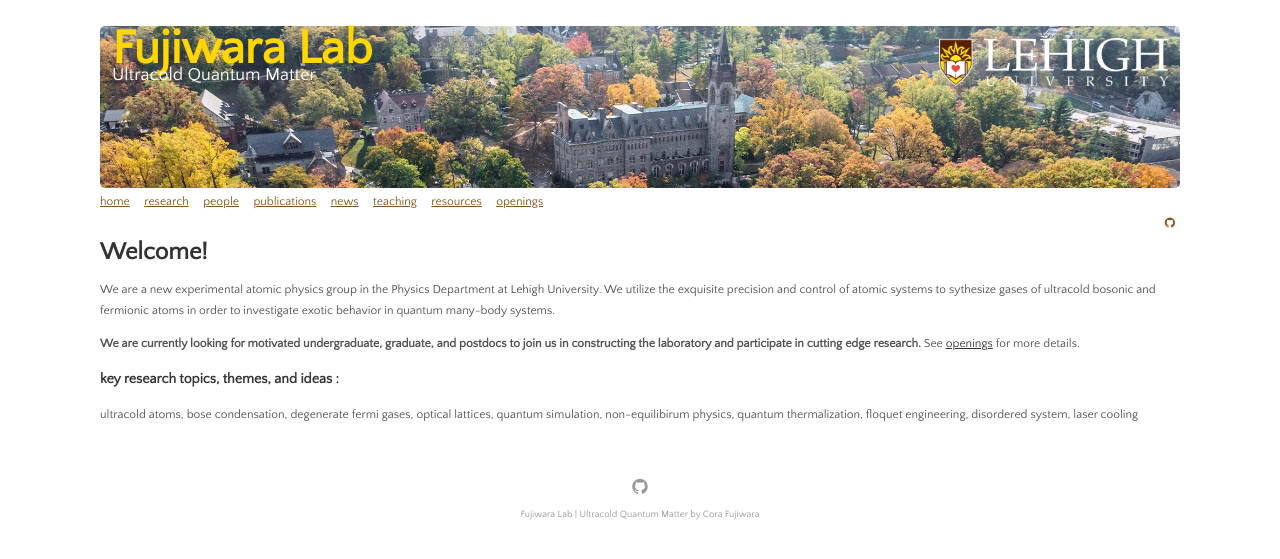
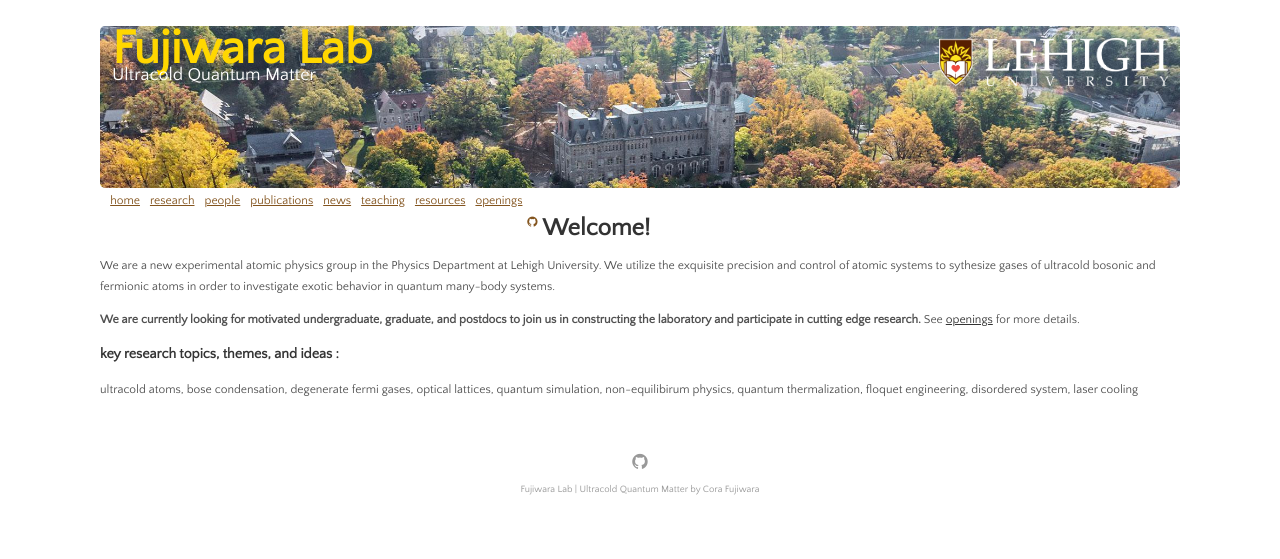
Before and after one commit to fujiwara-quantum-lab/fujiwara-quantum-lab.github.io, a Jekyll site: the page built from index.md, in a window 1280 px wide. Shown: the top 559 px of the page. Built offline with Jekyll 4.4.1, drawn with Linux system fonts in a browser that asks for light colours; the list of posts is cut into pages by our own code.

Commit message:
Update _default.scss

```diff
--- a/_sass/_default.scss
+++ b/_sass/_default.scss
@@ -35,15 +35,18 @@ html {
 .menu {
   padding-top: 0.2rem;
   display: block;
-    float: center;
+    float: left;
 
   color : $lehigh-brown-80;
 
 }
 
 .menu-content {
-  float: center;
+  float: left;
     color : $lehigh-brown-80;
+ justify-content: center;
+   width: 100%;
+  display: flex;
 
 }
 
```
